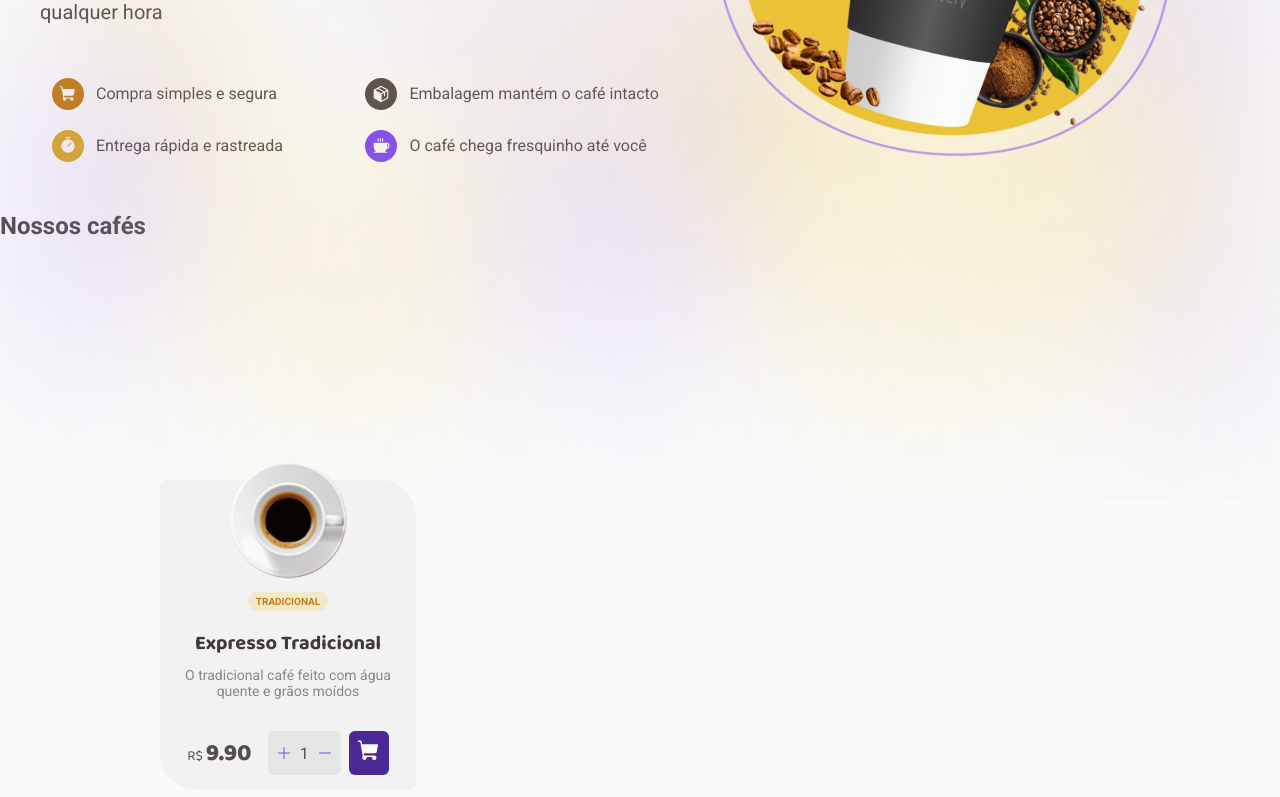
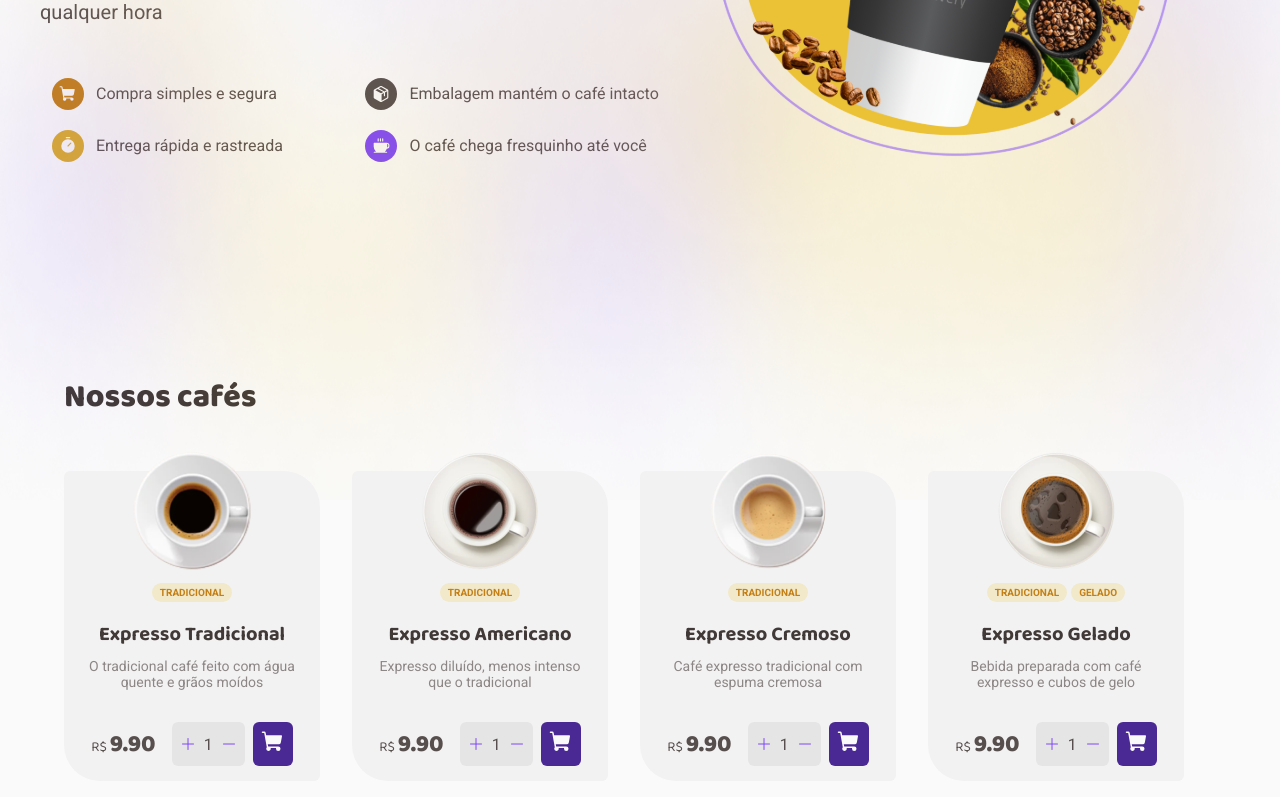
Before and after one commit to gustavuwe/coffee-delivery, a React (Vite) app: page /home in a window 1280 px wide. Shown: the part 300-1097 px from the top of the page. Built offline with nearby package versions, Linux system fonts and the light colour scheme.

Commit message:
some adjusts in styling, finish of home page

```diff
--- a/src/pages/Home/components/ItemsSection/index.tsx
+++ b/src/pages/Home/components/ItemsSection/index.tsx
@@ -3,6 +3,7 @@ import {
   CardContainer,
   CardFooter,
   CardItem,
+  CardItemsSection,
   RightButtonsContainer,
   ShopButton,
 } from "./styles";
@@ -14,16 +15,6 @@ type Coffee = {
   badges: string[];
   price: number;
 };
-
-const temporaryCoffees: Coffee[] = [
-  {
-    id: 1,
-    name: "Expresso Tradicional",
-    description: "O tradicional café feito com água quente e grãos moídos",
-    badges: ["TRADICIONAL", "GELADO"],
-    price: 9.9,
-  },
-];
 
 const coffees: Coffee[] = [
   {
@@ -132,8 +123,8 @@ const coffees: Coffee[] = [
 
 export function ItemsSection() {
   return (
-    <section>
-      <h1>Nossos cafés</h1>
+    <CardItemsSection>
+      <h1 className="section-title">Nossos cafés</h1>
       <CardContainer>
         {coffees.map((coffee) => (
           <CardItem>
@@ -178,6 +169,6 @@ export function ItemsSection() {
           </CardItem>
         ))}
       </CardContainer>
-    </section>
+    </CardItemsSection>
   );
 }
--- a/src/pages/Home/components/ItemsSection/styles.ts
+++ b/src/pages/Home/components/ItemsSection/styles.ts
@@ -1,13 +1,26 @@
 import styled from "styled-components";
 
+export const CardItemsSection = styled.section`
+    margin-top: 10rem;
+    display: flex;
+    flex-direction: column;
+    gap: 3rem;
+    margin: 10rem auto 0 auto;
+
+    .section-title {
+      font-family: "Baloo 2", sans-serif;
+      font-size: 2rem;
+      font-weight: 900;
+      color: ${(props) => props.theme["base-subtitle"]};
+    }
+`;
+
 export const CardContainer = styled.div`
-
+  display: grid;
+  grid: repeat(4, 22rem) / repeat(4, 18rem);
 `;
 
 export const CardItem = styled.div`
-  margin-top: 15rem;
-  margin-left: 10rem;
-  margin-bottom: 5rem;
   position: relative;
   width: 256px;
   height: 310px;
@@ -125,9 +138,16 @@ export const RightButtonsContainer = styled.div`
 `;
 
 export const ShopButton = styled.button`
+  cursor: pointer;
   padding: 8px;
   background-color: ${(props) => props.theme["purple-dark"]};
   border-radius: 6px;
   border: none;
   outline: none;
+  transition: all 0.2s ease-in-out;
+
+  &:hover {
+    background-color: ${(props) => props.theme["purple"]};
+    transition: all 0.2s ease-in-out;
+  }
 `;
```
